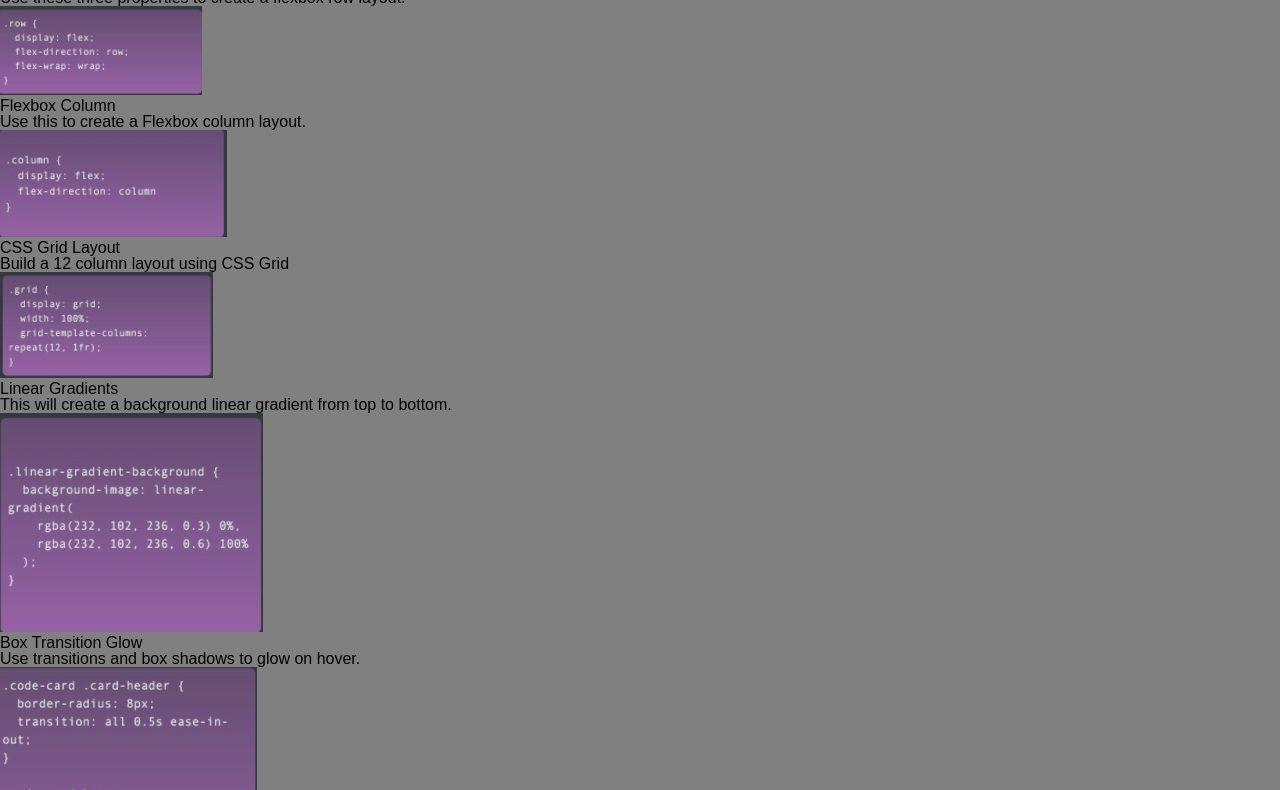
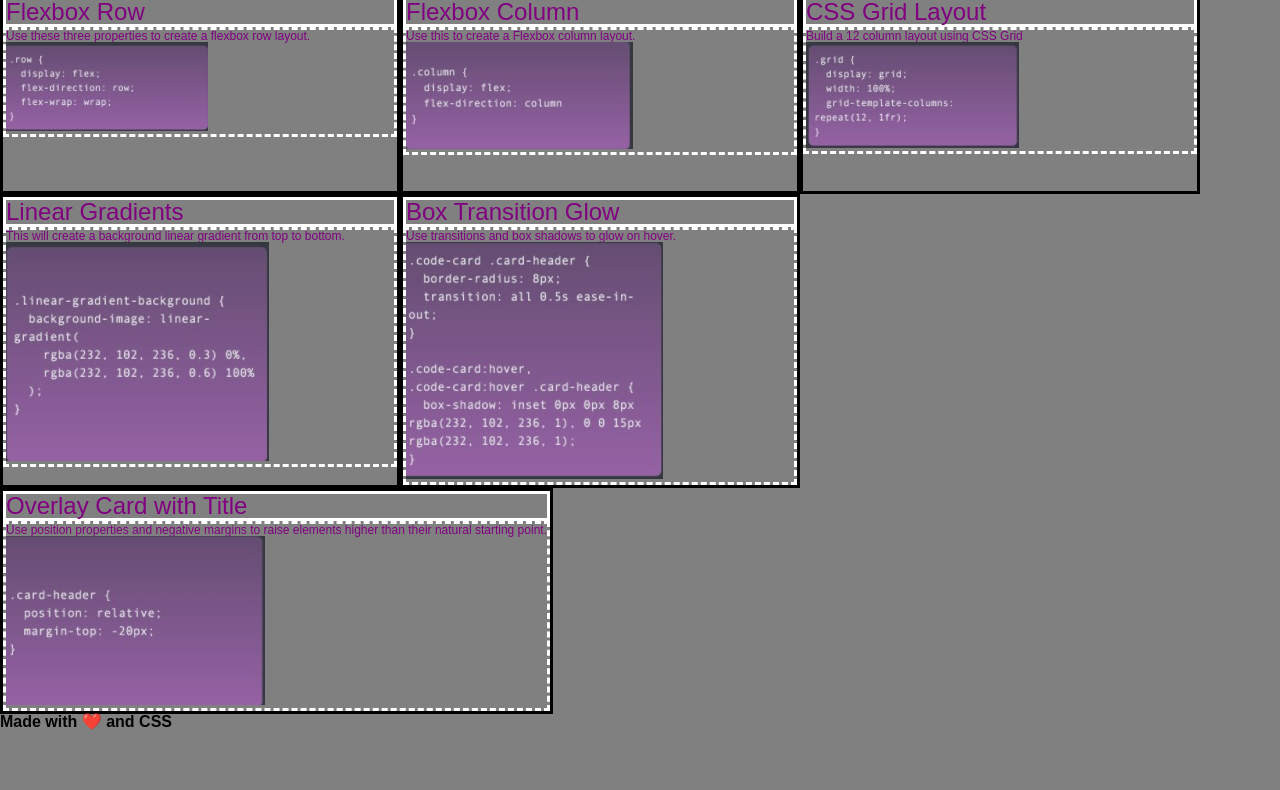
Before and after one commit to ts795/mini-project-css, a plain HTML site: page index.html in a window 1280 px wide. Shown: the part 54-844 px from the top of the page. After the commit the page ends 800 px from the top, so only its background shows below. Drawn offline with Linux system fonts and the light colour scheme.

Commit message:
added additional css

```diff
--- a/assets/css/style.css
+++ b/assets/css/style.css
@@ -7,6 +7,7 @@ h1 {
     color: var(--text);
     font-family: var(--font);
     text-align: center;
+    font-size: 36px;
 }
 
 header p {
@@ -19,3 +20,34 @@ header p {
 body {
     background-color: gray;
 }
+
+main{
+    display: flex;
+    flex-wrap: wrap;
+}
+
+section {
+    border: solid;
+    min-width: 400px;
+    min-height: 200px;
+}
+
+section header {
+    color: var(--text);
+    font-size: 24px;
+    border: solid;
+    border-color:white;
+
+}
+
+section p {
+    color: var(--text);
+    font-size: 12px;
+
+}
+
+.card-content {
+    border: dashed;
+    border-color: white;
+
+}
```
